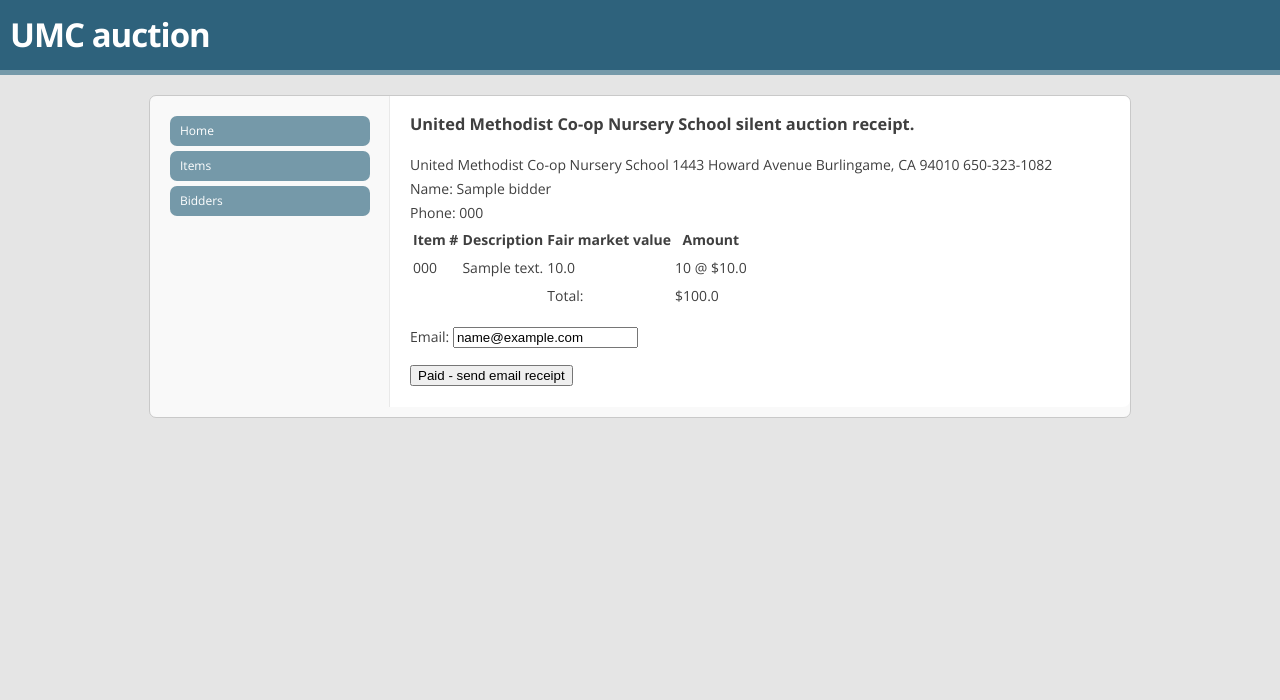
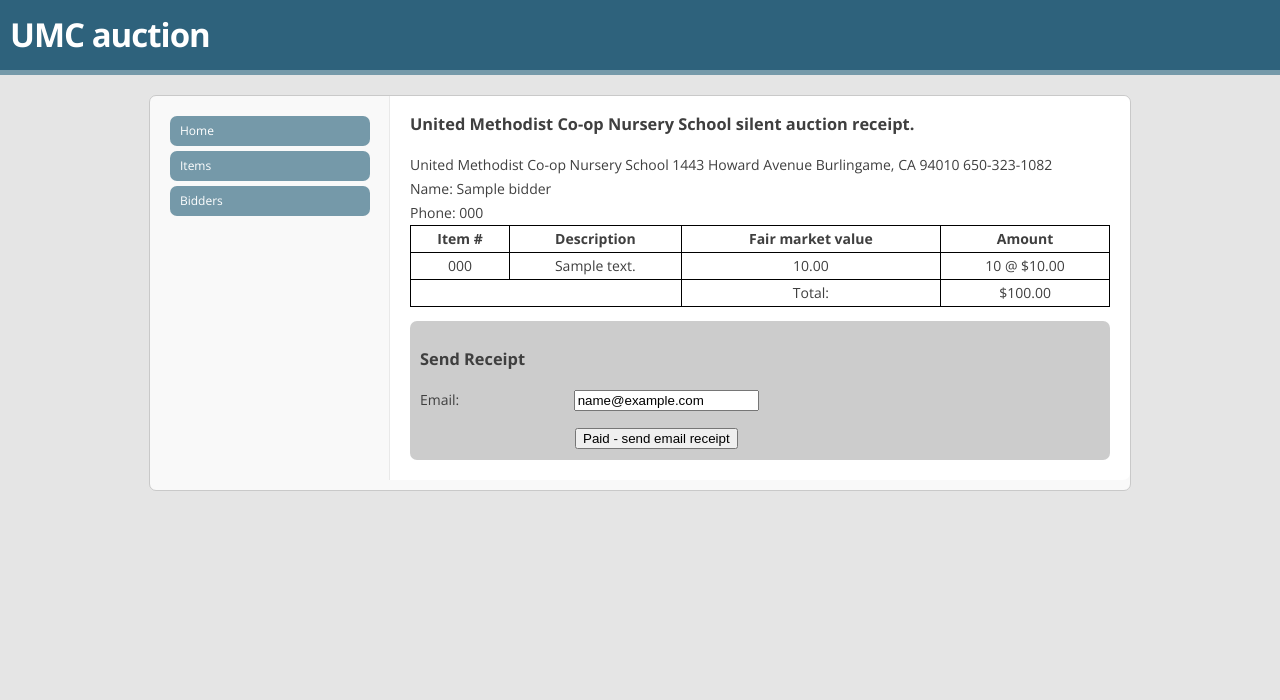
Before and after one commit to alex-hofsteede/umc_auction, a Django app: page /bidders/1/checkout in a window 1280 px wide. Shown: the top 700 px of the page. Run offline with Django 3.2, Linux system fonts and the light colour scheme; a user stored in the database is signed in; tables that the repository leaves empty hold one stand-in row (values such as "Sample post"); parts of the project's set-up code (start-up, migrations or seed data) failed here and were passed over.

Commit message:
Cleanup, adding receipt template to email, CSS fixes

```diff
--- a/auction/forms.py
+++ b/auction/forms.py
@@ -5,6 +5,7 @@
 class ItemForm(forms.ModelForm):
     class Meta:
         model = Item
+        exclude = ('deleted')
 
 class BidderForm(forms.ModelForm):
     class Meta:
--- a/auction/models.py
+++ b/auction/models.py
@@ -31,9 +31,9 @@
 
     code = models.CharField(max_length=100)
     name = models.CharField(max_length=1000)
-    unit_price = models.FloatField(null=True)
-    max_quantity = models.IntegerField(default=-1)
-    fixed_price = models.BooleanField(default=False)
+    unit_price = models.FloatField(null=True, help_text="For non fixed-price items, this is the fair market price")
+    max_quantity = models.IntegerField(default=-1, help_text="Maximum number to be sold, -1 means unlimited")
+    fixed_price = models.BooleanField(default=False, help_text="If price is fixed, all buyers will get same price")
     description = models.TextField(blank=True)
     deleted = models.BooleanField(default=False)
 
--- a/auction/views.py
+++ b/auction/views.py
@@ -1,7 +1,8 @@
 # Create your views here.
 from django.core.urlresolvers import reverse
 from django.shortcuts import render_to_response, get_object_or_404, redirect
-from django.template import RequestContext
+from django.template.loader import get_template
+from django.template import RequestContext, Context
 from django.http import HttpResponse, HttpResponseRedirect
 from django.contrib import messages
 from django.contrib.auth.decorators import login_required
@@ -124,7 +125,13 @@
             for p in bidder.purchases.all():
                 p.paid = True
                 p.save()
-                send_mail("UMC School auction receipt","",settings.DEFAULT_FROM_EMAIL,[bidder.email], fail_silently=True)
+                send_mail(
+                    "UMC School auction receipt",
+                    get_template('templates/auction/receipt.html').render(
+                        Context({'bidder':bidder})
+                    ),
+                    settings.DEFAULT_FROM_EMAIL,[bidder.email], fail_silently=True
+                )
                 messages.info(request, "Sent receipt to %s" % (bidder.email))
             return redirect('/')
     else:
--- a/static/stylesheets/style.css
+++ b/static/stylesheets/style.css
@@ -156,3 +156,32 @@
   background-color: #CCC;
   padding:10px;
 }
+
+form label {
+  width:150px;
+  display:inline-block;
+  vertical-align:top;
+}
+
+form input[type=submit] {
+  margin-left:155px;
+}
+
+form .helptext {
+  font-size:75%;
+  color:#999;
+  margin-left:155px;
+  display:block;
+}
+
+h3.item {
+  display:inline-block;
+}
+
+form.item {
+  display:inline;
+}
+
+form.item input {
+  margin-left:0;
+}
--- a/templates/auction/bidder.html
+++ b/templates/auction/bidder.html
@@ -2,8 +2,7 @@
 
 {% block content %}
 
-Name: {{bidder.name}}<br/>
-Code: {{bidder.code}}<br/>
+<h3>Bidder {{bidder.code}}: {{bidder.name}}</h3>
 Email: {{bidder.email}}<br/>
 <h3>Purchases:</h3>
 <ul>
--- a/templates/auction/checkout.html
+++ b/templates/auction/checkout.html
@@ -2,38 +2,13 @@
 
 {% block content %}
 
-<h3> United Methodist Co-op Nursery School silent auction receipt.</h3>
-United Methodist Co-op Nursery School
-1443 Howard Avenue
-Burlingame, CA 94010
-650-323-1082
-<br/>
-Name: {{bidder.name}}
-<br/>
-Phone: {{bidder.phone}}
-<table>
-    <tr>
-        <th>Item #</th>
-        <th>Description</th>
-        <th>Fair market value</th>
-        <th>Amount</th>
-    </tr>
-{% for purchase in bidder.purchases.all %}
-<tr>
-    <td>{{purchase.item.code}}</td>
-    <td>{{purchase.item.description}}</td>
-    <td>{{purchase.item.unit_price}}</td>
-    <td>{{purchase.quantity}} @ ${{purchase.unit_price}}</td>
-</tr>
-{% endfor %}
-<tr>
-    <td colspan="2"></td>
-    <td>Total:</td>
-    <td>${{bidder.purchase_total}}</td>
-</tr>
-</table>
-<form action="" method="post">{% csrf_token %}
-{{form.as_p}}
-<input type="submit" value="Paid - send email receipt" />
-</form>
+{% include 'auction/receipt.html' %}
+<p>
+<div class="action">
+    <h3>Send Receipt</h3>
+    <form action="" method="post">{% csrf_token %}
+    {{form.as_p}}
+    <input type="submit" value="Paid - send email receipt" />
+    </form>
+</div>
 {% endblock %}
--- /dev/null
+++ b/templates/auction/receipt.html
@@ -0,0 +1,50 @@
+<style>
+
+body {
+font-family: 'Open Sans', sans-serif;
+color: #3f3f3f;
+font-size: 14px;
+line-height: 24px;
+}
+
+table, tr, th, td{
+  border:1px solid black;
+  border-spacing:0;
+  border-collapse:collapse;
+  text-align:center;
+}
+
+table {
+  width:700px;
+}
+</style>
+<h3> United Methodist Co-op Nursery School silent auction receipt.</h3>
+United Methodist Co-op Nursery School
+1443 Howard Avenue
+Burlingame, CA 94010
+650-323-1082
+<br/>
+Name: {{bidder.name}}
+<br/>
+Phone: {{bidder.phone}}
+<table class="receipt-table">
+    <tr>
+        <th>Item #</th>
+        <th>Description</th>
+        <th>Fair market value</th>
+        <th>Amount</th>
+    </tr>
+{% for purchase in bidder.purchases.all %}
+<tr>
+    <td>{{purchase.item.code}}</td>
+    <td>{{purchase.item.description}}</td>
+    <td>{{purchase.item.unit_price|floatformat:2}}</td>
+    <td>{{purchase.quantity}} @ ${{purchase.unit_price|floatformat:2}}</td>
+</tr>
+{% endfor %}
+<tr>
+    <td colspan="2"></td>
+    <td>Total:</td>
+    <td>${{bidder.purchase_total|floatformat:2}}</td>
+</tr>
+</table>
```
Also changed, not shown: templates/auction/edit_item.html (added, +10 -0 lines), templates/auction/item.html (+11 -11 lines).
